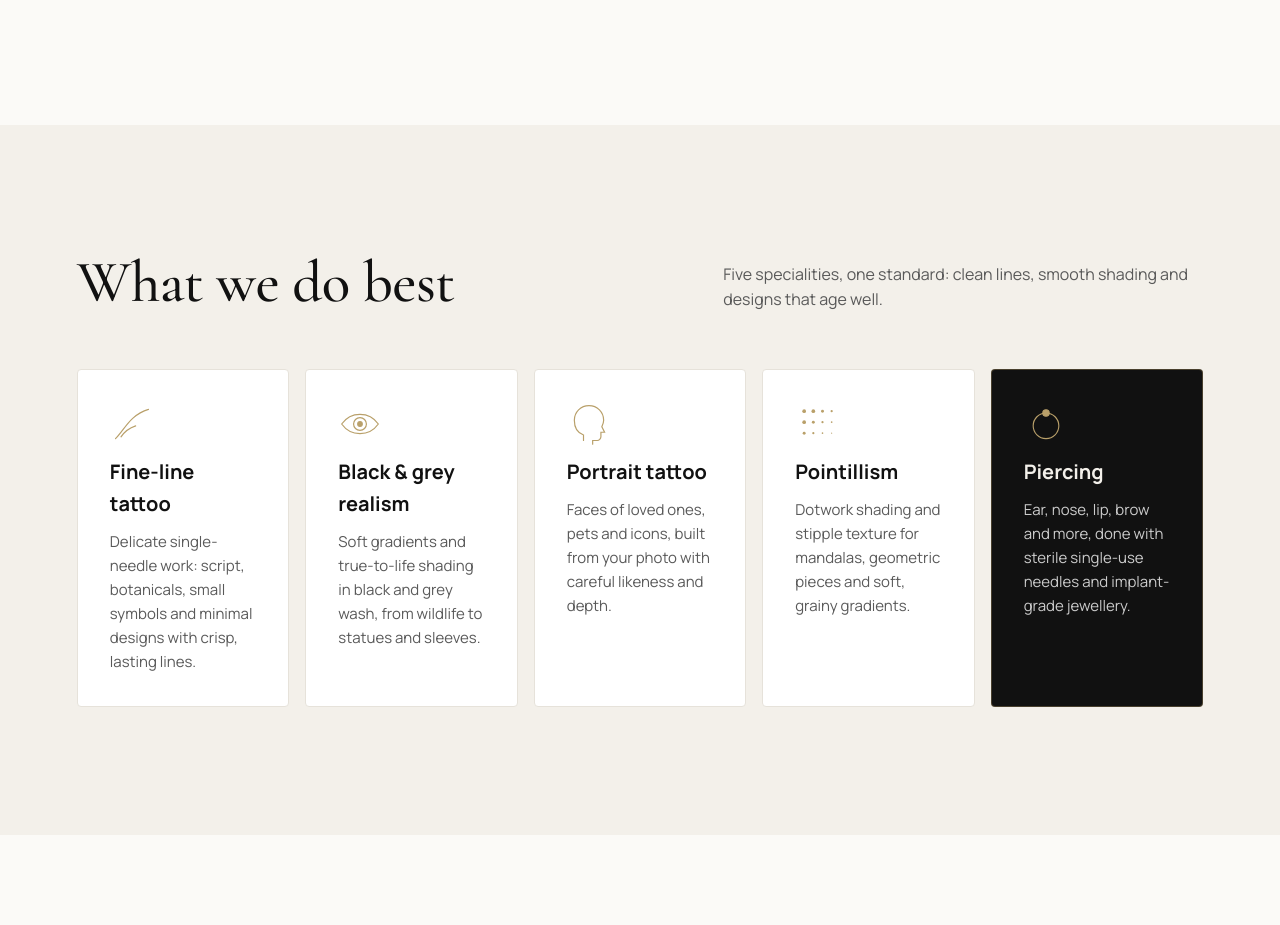
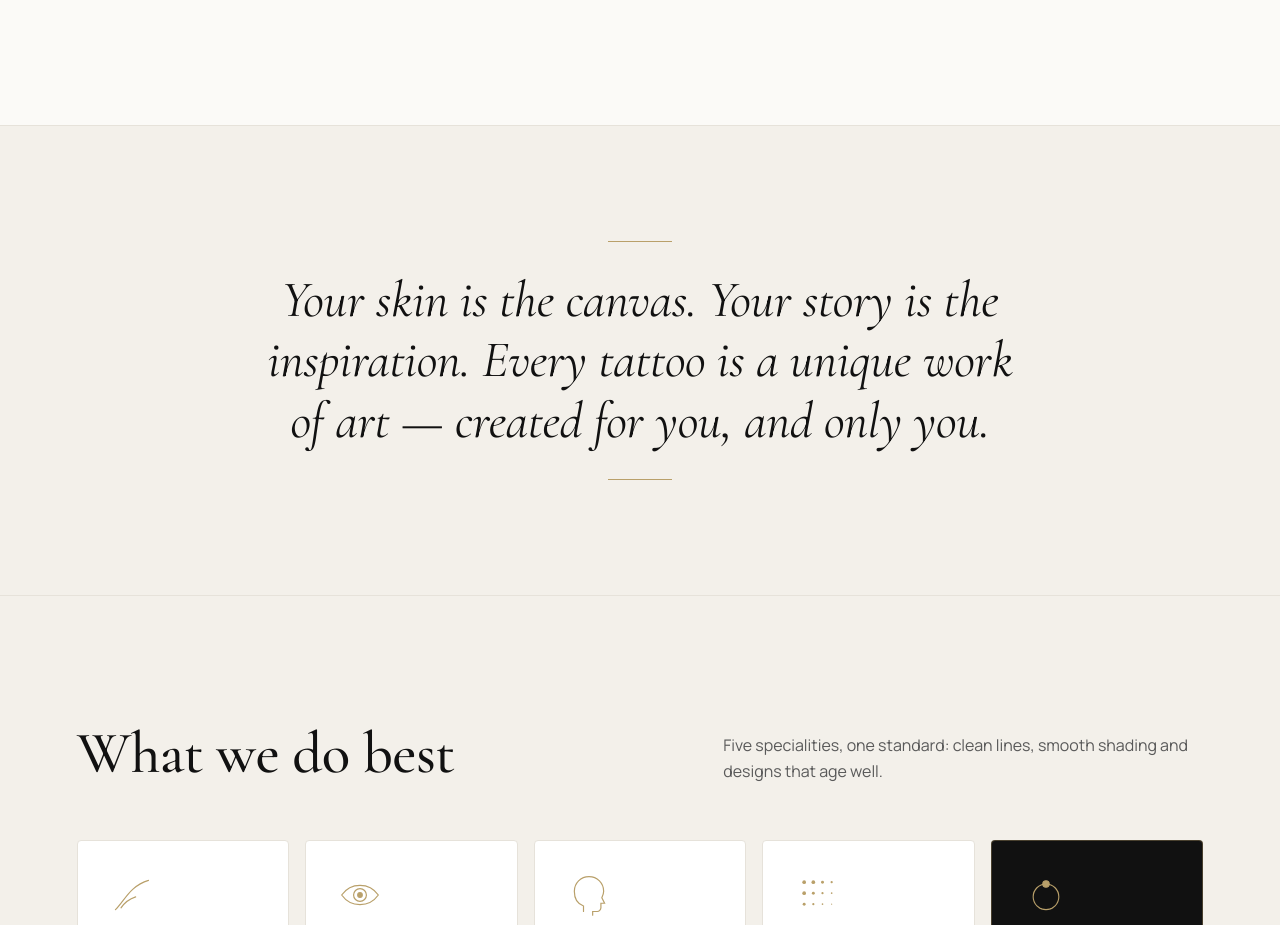
Before and after one commit to mrreimondmagpantay/javarttattoo.com, a plain HTML site: page index.html in a window 1280 px wide. Shown: the part 871-1796 px from the top of the page. Drawn offline with nearby package versions, Linux system fonts and the light colour scheme; no server answers.

Commit message:
Homepage statement: Your skin is the canvas...
Co-Authored-By: Claude Opus 5.5 <noreply@anthropic.com>
Claude-Session: https://claude.ai/code/session_01DZFWmrLLfUnGcvxk4Pp9S4

```diff
--- a/index.html
+++ b/index.html
@@ -122,6 +122,14 @@ html.theme-anim,html.theme-anim *{transition:background-color .7s ease,color .7s
 </div>
 </div>
 <figure class="zoom rise2" style="flex: 1 1 380px; margin: 0; position: relative; aspect-ratio: 1 / 1; max-height: 680px; border-radius: 2px; background: #0b0b0b"><img src="images/artist-at-work.jpg" alt="Javar tattooing a client at the studio" style="width: 100%; height: 100%; object-fit: cover; object-position: 40% 40%; display: block"><figcaption style="position: absolute; left: 0; right: 0; bottom: 0; padding: 40px 24px 20px; background: linear-gradient(transparent, #0b0b0bcc); font-size: 14px; color: #dcdcdc; letter-spacing: .04em">Javar at work, Tanauan City studio</figcaption></figure>
+</div>
+</section>
+
+<section class="reveal" id="statement" style="padding: clamp(72px,9vw,140px) max(6vw,20px); background: #f3f0ea; border-block: 1px solid #e6e2da">
+<div style="max-width: 980px; margin: 0 auto; display: flex; flex-direction: column; align-items: center; gap: 28px; text-align: center">
+<span aria-hidden="true" style="display: block; width: 64px; height: 1px; background: #b9a06a"></span>
+<p style="margin: 0; font-family: 'Cormorant Garamond', Georgia, serif; font-style: italic; font-weight: 400; font-size: clamp(30px,4vw,54px); line-height: 1.18; letter-spacing: -0.005em; color: #111111; text-wrap: balance">Your skin is the canvas. Your story is the inspiration. Every tattoo is a unique work of art — created for you, and only you.</p>
+<span aria-hidden="true" style="display: block; width: 64px; height: 1px; background: #b9a06a"></span>
 </div>
 </section>
 
```
